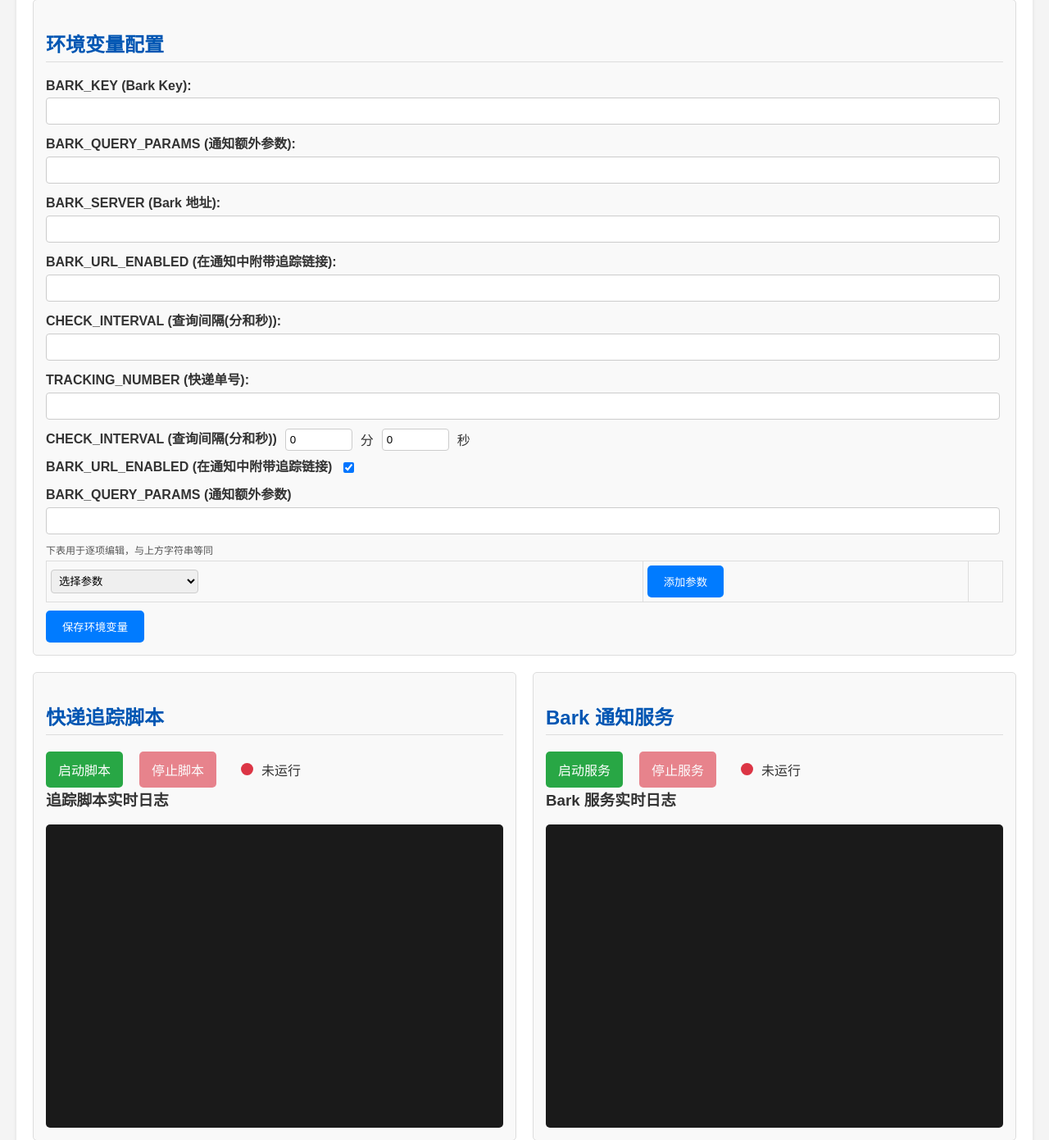
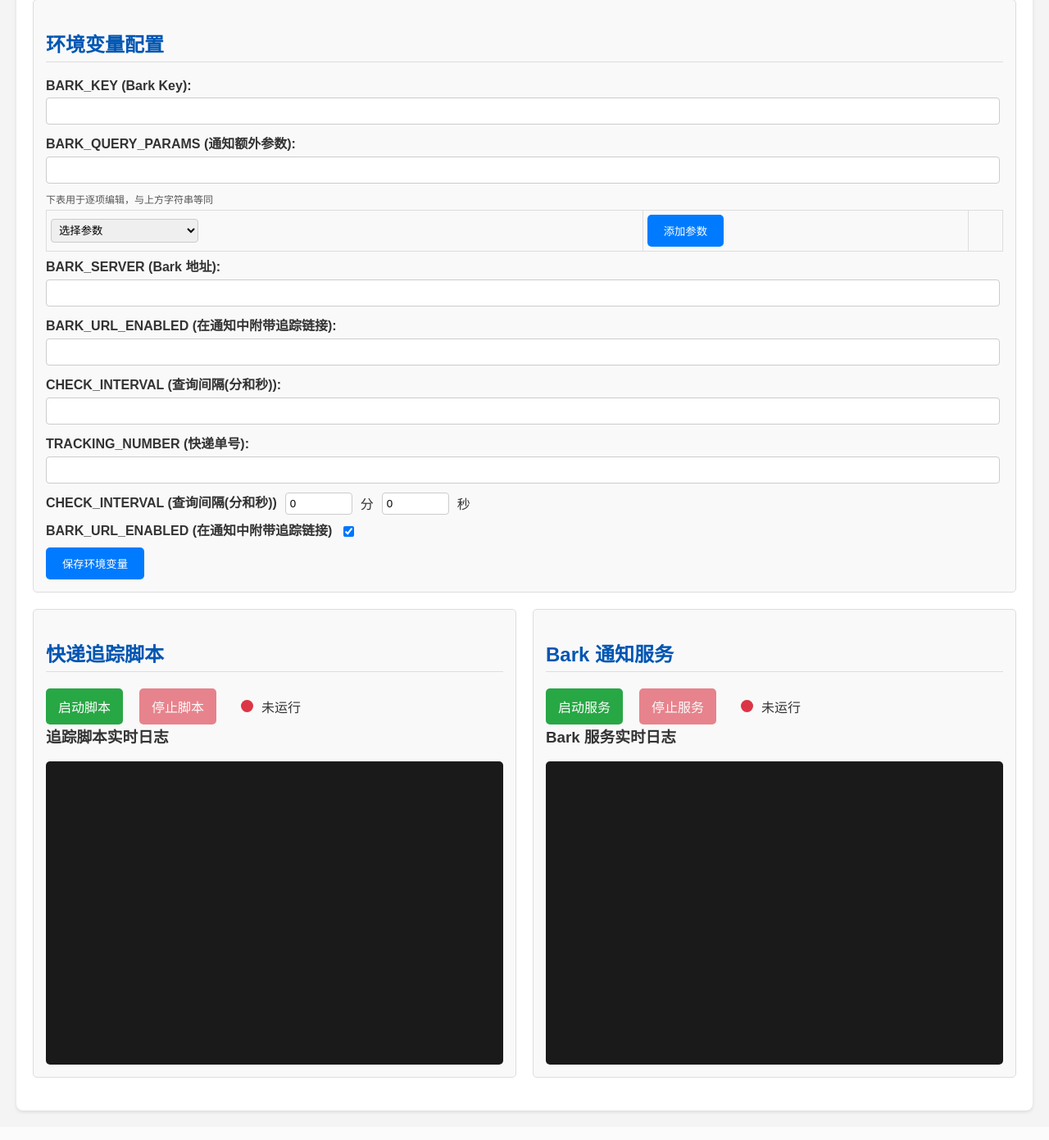
Before and after one commit to Szyoo/jppost-tracker, a Flask app: page / in a window 1280 px wide. Shown: the part 119-1510 px from the top of the page at 82% size. After the commit the page ends 1478 px from the top, so only its background shows below. Run offline with Flask 3, Linux system fonts and the light colour scheme; some libraries are stand-ins or nearby versions.

Commit message:
Combine Bark params fields

```diff
--- a/src/templates/index.html
+++ b/src/templates/index.html
@@ -17,25 +17,10 @@
       <div class="section">
         <h2>环境变量配置</h2>
         <form @submit.prevent="saveEnv" class="env-form">
-          <div v-for="(value, key) in envVars" :key="key" v-if="key !== 'BARK_QUERY_PARAMS' && key !== 'BARK_URL_ENABLED' && key !== 'CHECK_INTERVAL'">
+          <div v-for="(value, key) in envVars" :key="key" v-if="key !== 'BARK_URL_ENABLED' && key !== 'CHECK_INTERVAL'">
             <label :for="key">[[ key ]] ([[ envDesc[key] ]]):</label>
             <input type="text" :id="key" v-model="envVars[key]" />
-          </div>
-
-          <div v-if="envVars['CHECK_INTERVAL'] !== undefined" class="inline-field">
-            <label>CHECK_INTERVAL ([[ envDesc['CHECK_INTERVAL'] ]])</label>
-            <input type="number" min="0" v-model.number="intervalMin" class="time-input" /> 分
-            <input type="number" min="0" max="59" v-model.number="intervalSec" class="time-input" /> 秒
-          </div>
-
-          <div v-if="envVars['BARK_URL_ENABLED'] !== undefined" class="inline-field">
-            <label for="BARK_URL_ENABLED">BARK_URL_ENABLED ([[ envDesc['BARK_URL_ENABLED'] ]])</label>
-            <input type="checkbox" id="BARK_URL_ENABLED" v-model="includeUrl" />
-          </div>
-
-          <div v-if="envVars['BARK_QUERY_PARAMS'] !== undefined" class="bark-params">
-            <label for="BARK_QUERY_PARAMS">BARK_QUERY_PARAMS ([[ envDesc['BARK_QUERY_PARAMS'] ]])</label>
-            <input type="text" id="BARK_QUERY_PARAMS" v-model="envVars['BARK_QUERY_PARAMS']" class="param-input" />
+            <template v-if="key === 'BARK_QUERY_PARAMS'">
               <div class="param-desc">下表用于逐项编辑，与上方字符串等同</div>
               <table class="param-table">
                 <tr v-for="(val, param) in barkParams" :key="param">
@@ -60,7 +45,20 @@
                   <td></td>
                 </tr>
               </table>
+            </template>
           </div>
+
+          <div v-if="envVars['CHECK_INTERVAL'] !== undefined" class="inline-field">
+            <label>CHECK_INTERVAL ([[ envDesc['CHECK_INTERVAL'] ]])</label>
+            <input type="number" min="0" v-model.number="intervalMin" class="time-input" /> 分
+            <input type="number" min="0" max="59" v-model.number="intervalSec" class="time-input" /> 秒
+          </div>
+
+          <div v-if="envVars['BARK_URL_ENABLED'] !== undefined" class="inline-field">
+            <label for="BARK_URL_ENABLED">BARK_URL_ENABLED ([[ envDesc['BARK_URL_ENABLED'] ]])</label>
+            <input type="checkbox" id="BARK_URL_ENABLED" v-model="includeUrl" />
+          </div>
+
 
           <button type="submit">保存环境变量</button>
         </form>
```
Lines whose indentation alone changed are shown as unchanged.
